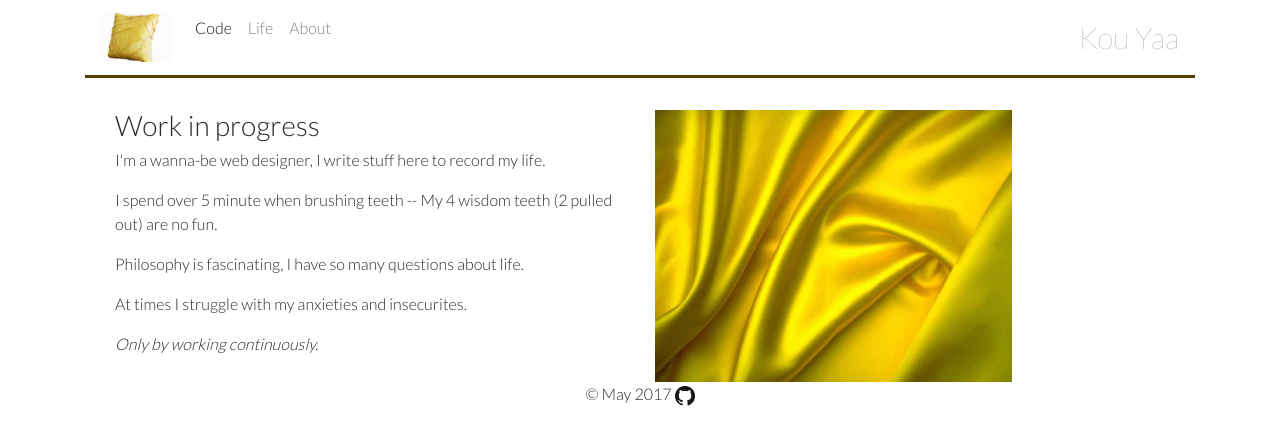
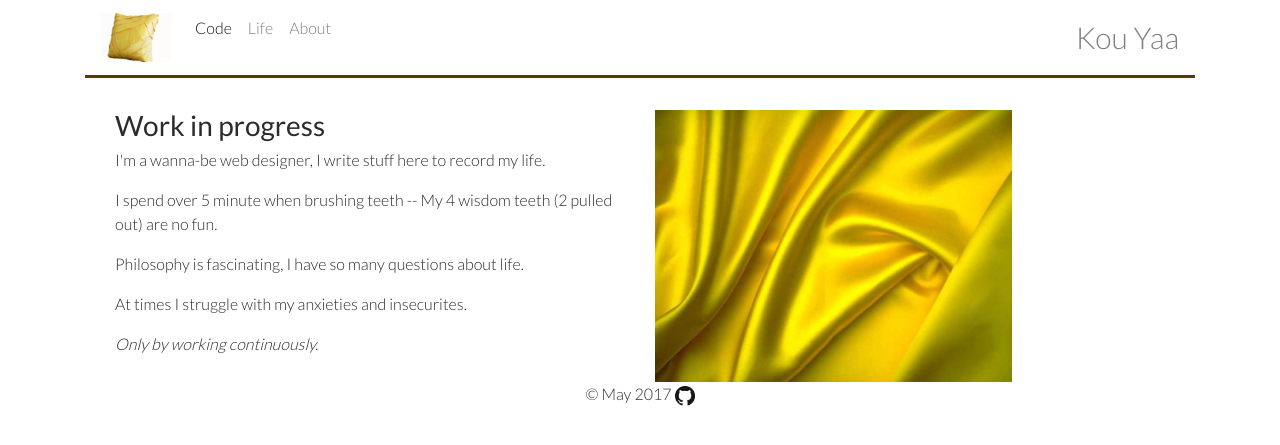
Before and after one commit to yinkouya/yinkouya.github.io, a Jekyll site: the page built from about.html, in a window 1280 px wide. Shown: the top 445 px of the page. Built offline with Jekyll 4.4.1, drawn with Linux system fonts in a browser that asks for light colours; nearby versions of some CDN libraries.

Commit message:
Update default.html

```diff
--- a/_layouts/default.html
+++ b/_layouts/default.html
@@ -6,7 +6,7 @@
     <meta name="viewport" content="width=device-width, initial-scale=1, shrink-to-fit=no">
     <link rel="stylesheet" href="https://maxcdn.bootstrapcdn.com/bootstrap/4.0.0-alpha.6/css/bootstrap.min.css" integrity="sha384-rwoIResjU2yc3z8GV/NPeZWAv56rSmLldC3R/AZzGRnGxQQKnKkoFVhFQhNUwEyJ" crossorigin="anonymous">
     <link rel="stylesheet" href="{{ site.baseurl }}/assets/style.css">
-    <link href="https://fonts.googleapis.com/css?family=Lato:100,300" rel="stylesheet">
+    <link href="https://fonts.googleapis.com/css?family=Lato:300,400" rel="stylesheet">
     <link rel="shortcut icon" href="favicon.ico">
     <title>
       {% if page.title %} {{ page.title }} | {% endif %} Kouyaa
```
